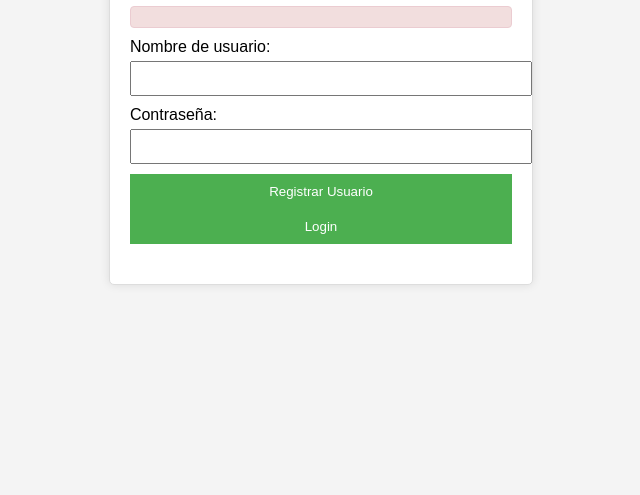
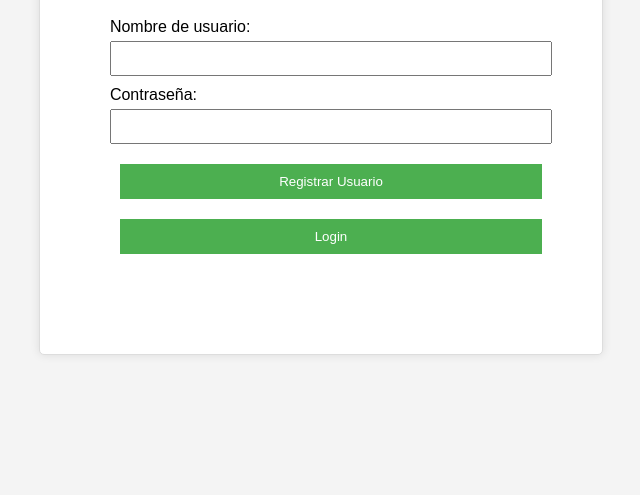
Before and after one commit to SebastianPolicastro/entrega-javascript, a plain HTML site: page index.html in a window 1280 px wide. Shown: the part 305-800 px from the top of the page, without its empty margins (319-959 px from the left). Drawn offline with Linux system fonts and the light colour scheme.

Commit message:
Mejora style

```diff
--- a/css/styles.css
+++ b/css/styles.css
@@ -23,6 +23,7 @@ body {
 
   form {
     margin-bottom: 20px;
+    padding: 3.125rem;
   }
 
   label {
@@ -33,7 +34,7 @@ body {
   input,
   select {
     width: 100%;
-    padding: 8px;
+    padding: .5rem;
     margin-bottom: 10px;
   }
 
@@ -44,6 +45,7 @@ body {
     border: none;
     cursor: pointer;
     width: 100%;
+    margin: .625rem;
   }
 
   button:hover {
```
